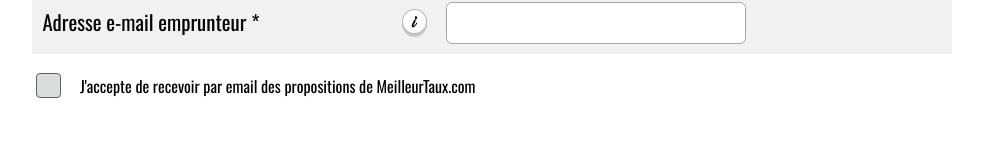
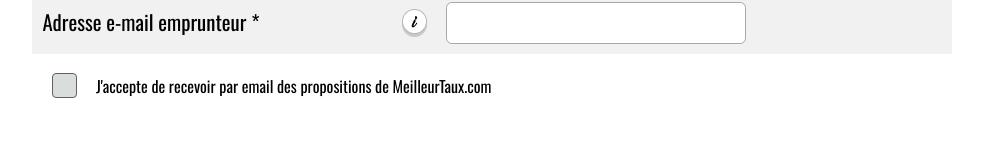
Before and after one commit to Stephanie-Merle/meilleurtaux, a React (Create React App) app: page /Confirmation in a window 1280 px wide. Shown: the part 523-683 px from the top of the page, without its empty margins (148-1131 px from the left). Built offline with nearby package versions, Linux system fonts and the light colour scheme.

Commit message:
checkbox style

```diff
--- a/src/containers/EmailScreen.module.css
+++ b/src/containers/EmailScreen.module.css
@@ -58,8 +58,10 @@
 }
 .rowToCheck{
     composes: row;
-    margin: 1em auto;
+    margin-top: 1em;
+    margin-left: 1em;
     align-items: center;
+
 }
 .rowToCheck div{
     margin-left: 1em;
```
